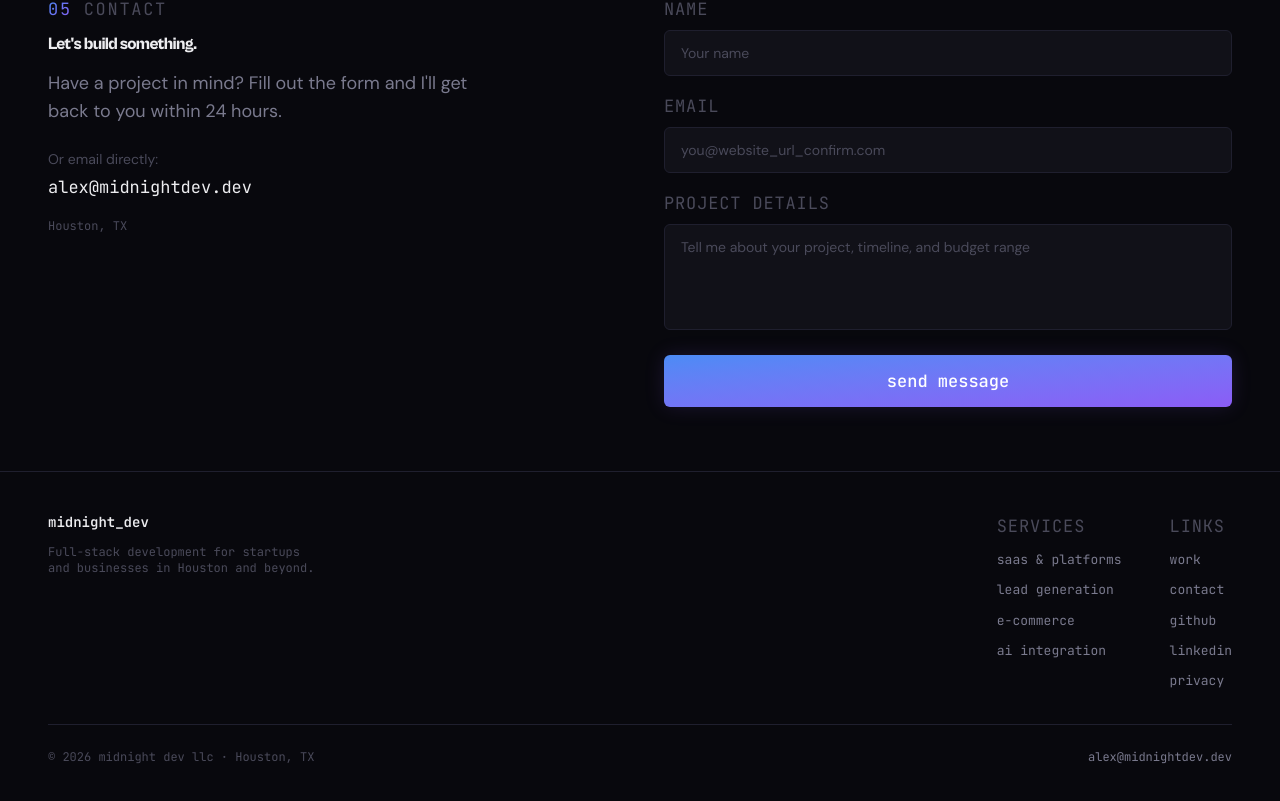
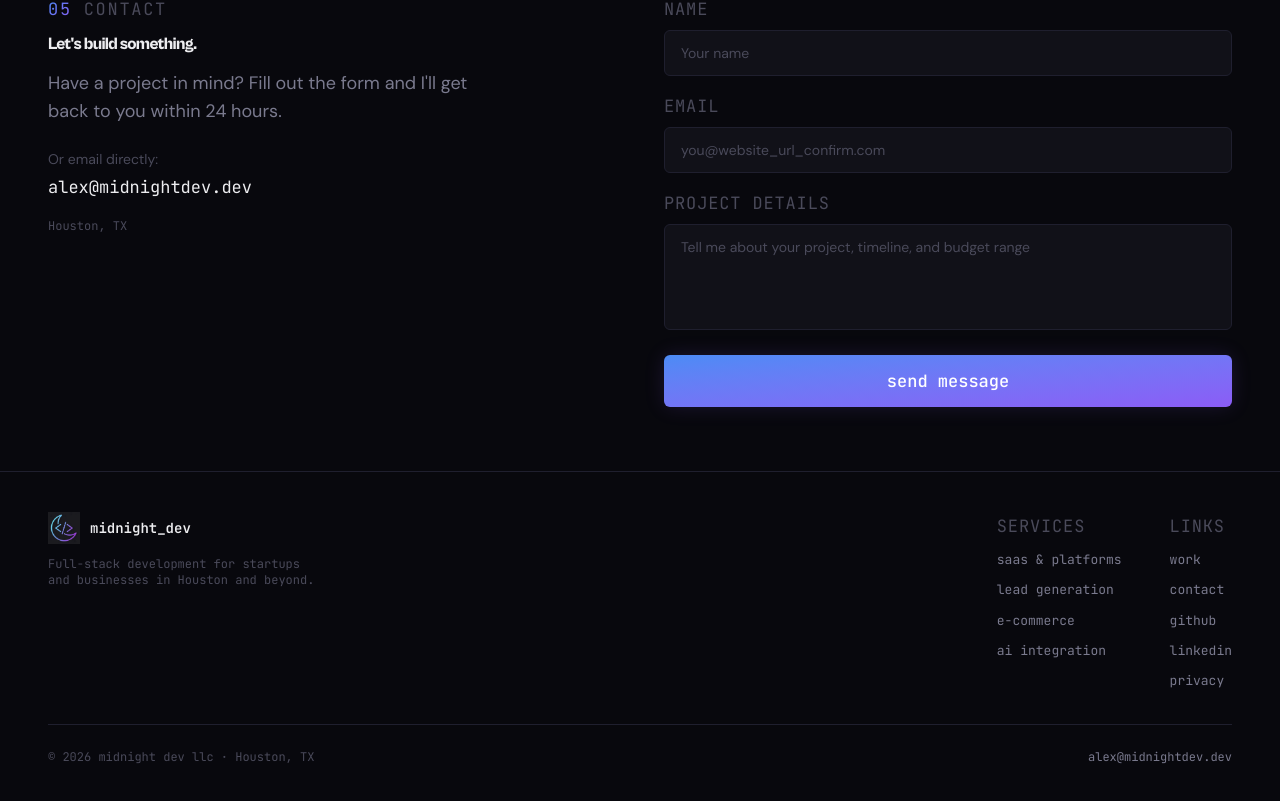
Before and after one commit to abouchard11/midnightdev, a Next.js app: page / in a window 1280 px wide. Shown: the part 3606-4407 px from the top of the page. Built offline with nearby package versions, Linux system fonts and the light colour scheme.

Commit message:
Brand: swap header/OG logo to transparent mark, add logo to footer

```diff
--- a/src/components/footer.tsx
+++ b/src/components/footer.tsx
@@ -1,3 +1,4 @@
+import Image from "next/image";
 import Link from "next/link";
 
 export function Footer() {
@@ -6,9 +7,18 @@
       <div className="mx-auto max-w-[var(--content-max)]">
         <div className="flex flex-col gap-8 sm:flex-row sm:justify-between">
           <div className="flex flex-col gap-3">
-            <span className="font-mono text-sm font-semibold text-[var(--text-primary)]">
-              midnight_dev
-            </span>
+            <div className="flex items-center gap-2.5">
+              <Image
+                src="/logo.png"
+                alt="MidnightDev"
+                width={32}
+                height={32}
+                className="h-8 w-8"
+              />
+              <span className="font-mono text-sm font-semibold text-[var(--text-primary)]">
+                midnight_dev
+              </span>
+            </div>
             <span className="font-mono text-xs text-[var(--text-dim)]">
               Full-stack development for startups
               <br />
```
Also changed, not shown: public/logo.png.
